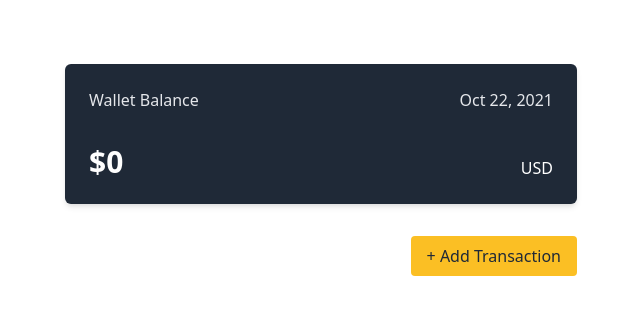
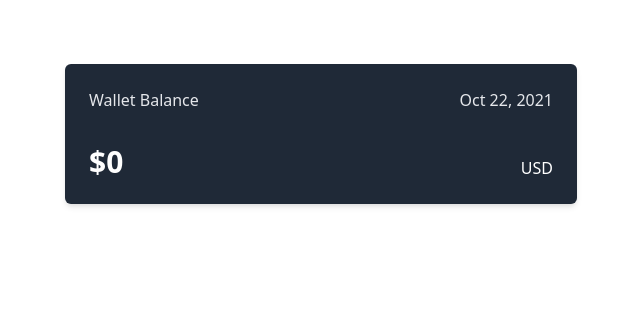
Before and after one commit to MahdiMajdian/expense-tracker, a React (Create React App) app: page /wallet in a window 1280 px wide. Shown: the top 314 px of the page, without its empty margins (319-959 px from the left). Built offline with nearby package versions, Linux system fonts and the light colour scheme.

Commit message:
change pages routing system

```diff
--- a/src/Routes.tsx
+++ b/src/Routes.tsx
@@ -1,6 +1,7 @@
 import { Redirect, Route, Switch } from "react-router"
-import NewTransaction from "./pages/NewTransaction"
-import Wallet from "./pages/Wallet"
+import Transaction from "./pages/Transaction"
+import Main from "./pages/Main"
+import NotFound from "./pages/NotFound"
 
 const Routes = () => {
 	return (
@@ -8,11 +9,11 @@ const Routes = () => {
 			<Route path="/" exact>
 				<Redirect to="/wallet" />
 			</Route>
-			<Route path="/wallet/:id">
-				<NewTransaction />
+			<Route path="/wallet">
+				<Main />
 			</Route>
-			<Route path="/wallet">
-				<Wallet />
+			<Route path="*">
+				<NotFound />
 			</Route>
 		</Switch>
 	)
--- a/src/pages/Wallet.tsx
+++ b/src/pages/Main.tsx
@@ -1,9 +1,10 @@
 import React from "react"
+import { Link } from "react-router-dom"
 import Header from "../components/Header/Header"
 import Button from "../components/UI/Button"
 import { useAppSelector } from "../hooks"
 
-const Wallet = () => {
+const Main = () => {
 	const balance = useAppSelector((state) => state.wallet.walletBalance)
 
 	return (
@@ -15,12 +16,9 @@ const Wallet = () => {
 					currencyType="USD"
 					total={balance}
 				/>
-				<div className="mt-8 w-full flex justify-end">
-					<Button className="">+ Add Transaction</Button>
-				</div>
 			</div>
 		</div>
 	)
 }
 
-export default Wallet
+export default Main
--- /dev/null
+++ b/src/pages/NotFound.tsx
@@ -0,0 +1,21 @@
+import React from "react"
+import { Link } from "react-router-dom"
+import Button from "../components/UI/Button"
+
+const NotFound = () => {
+	return (
+		<div className="w-full h-screen flex justify-center items-center">
+			<div className="flex flex-col justify-center items-center">
+				<h1 className="text-9xl font-semibold text-red-500">404</h1>
+				<h1 className="text-4xl font-semibold text-red-500">
+					Page not found
+				</h1>
+				<Link to="/">
+					<Button className="mt-8">go home</Button>
+				</Link>
+			</div>
+		</div>
+	)
+}
+
+export default NotFound
```
Also changed, not shown: src/pages/Transaction.tsx (renamed from src/pages/NewTransaction.tsx).
